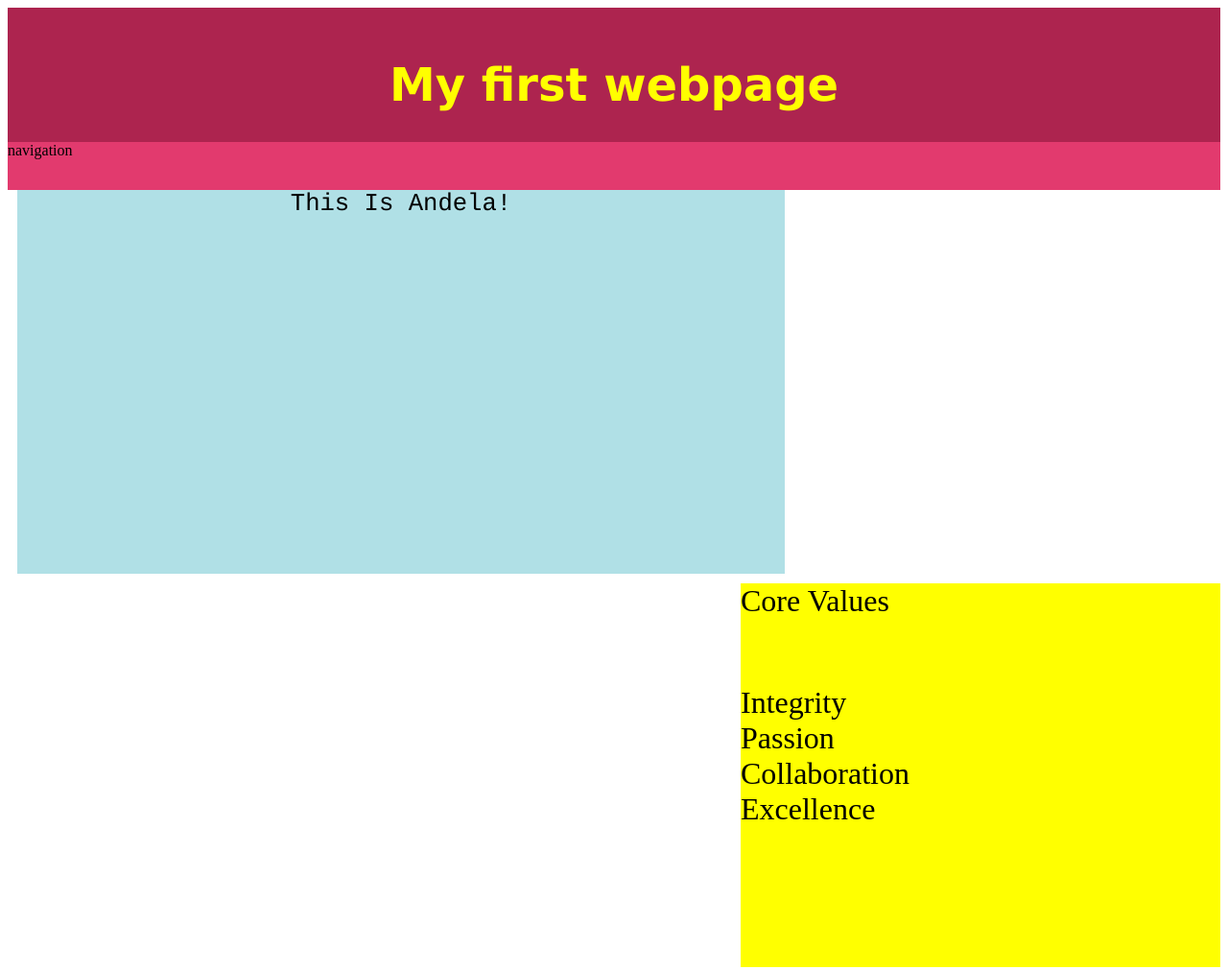
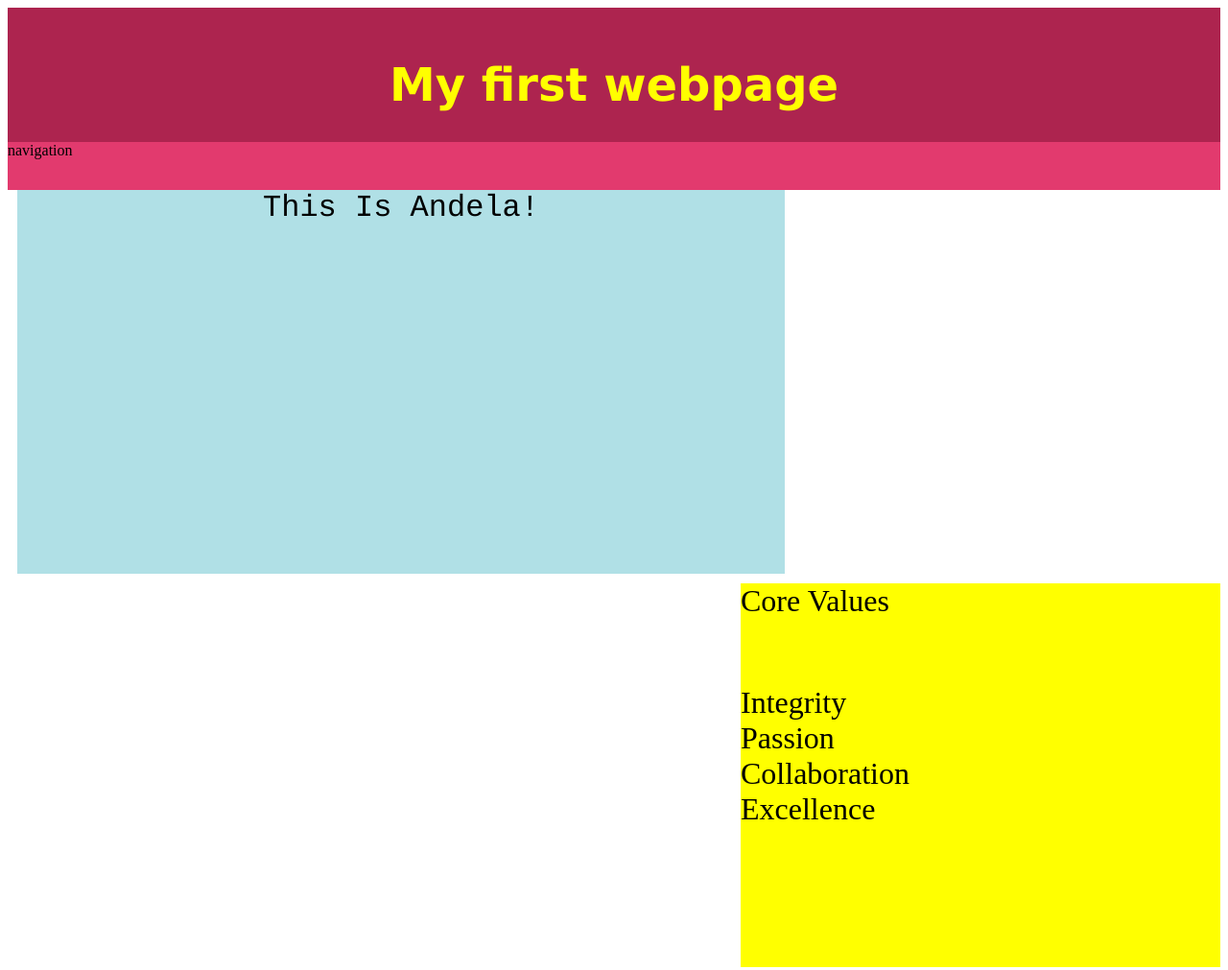
Before and after one commit to ArchieKe/webpage, a plain HTML site: page index.html in a window 1280 px wide. Shown: the top 1011 px of the page at 96% size. Drawn offline with Linux system fonts and the light colour scheme.

Commit message:
Update style.css

```diff
--- a/style.css
+++ b/style.css
@@ -26,7 +26,7 @@
 	width:800px;
 	text-align: center;
 	font-family: courier;
-    font-size: 160%;
+    font-size: 200%;
     float: left;
     margin: 0 0 10px 10px;
 }
```
